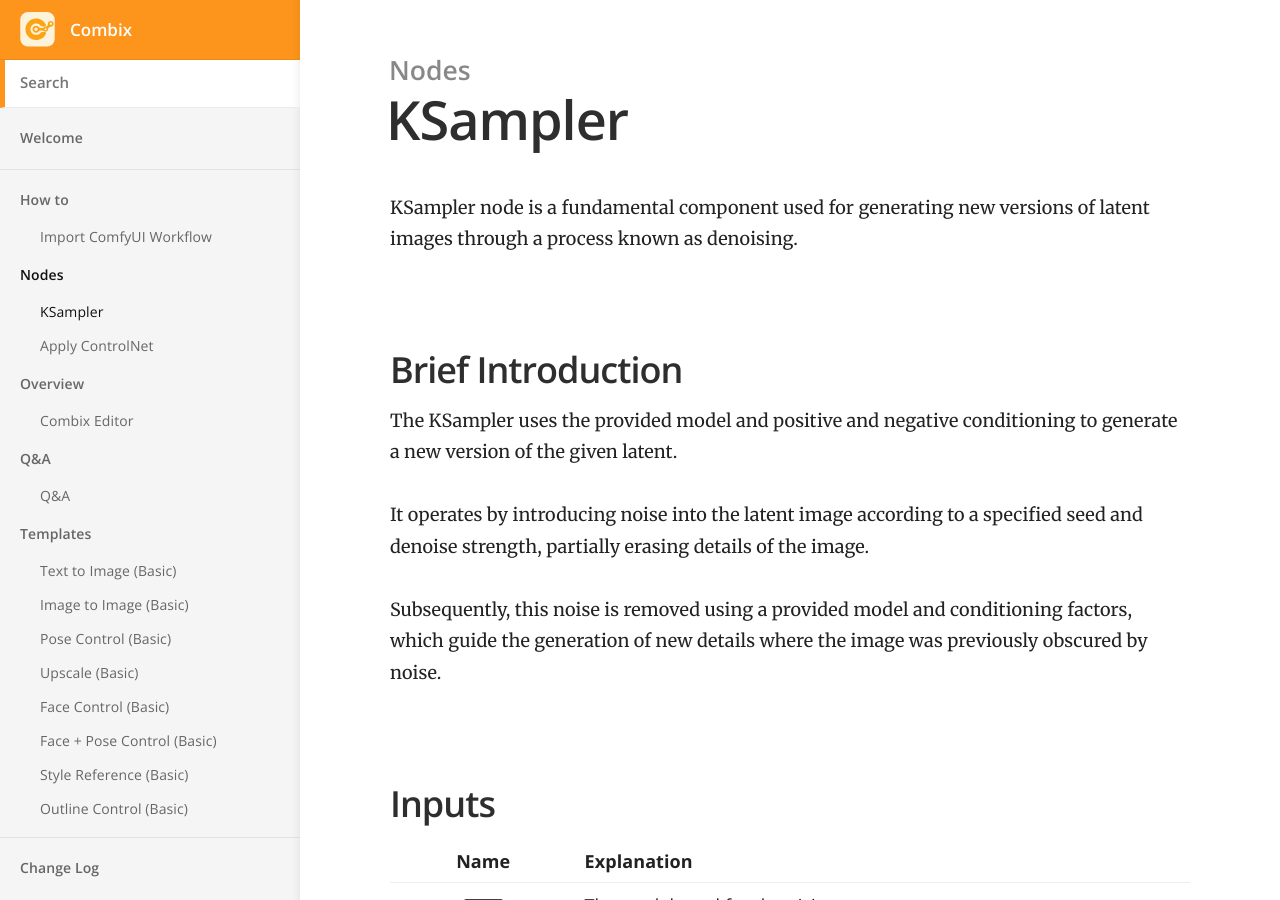
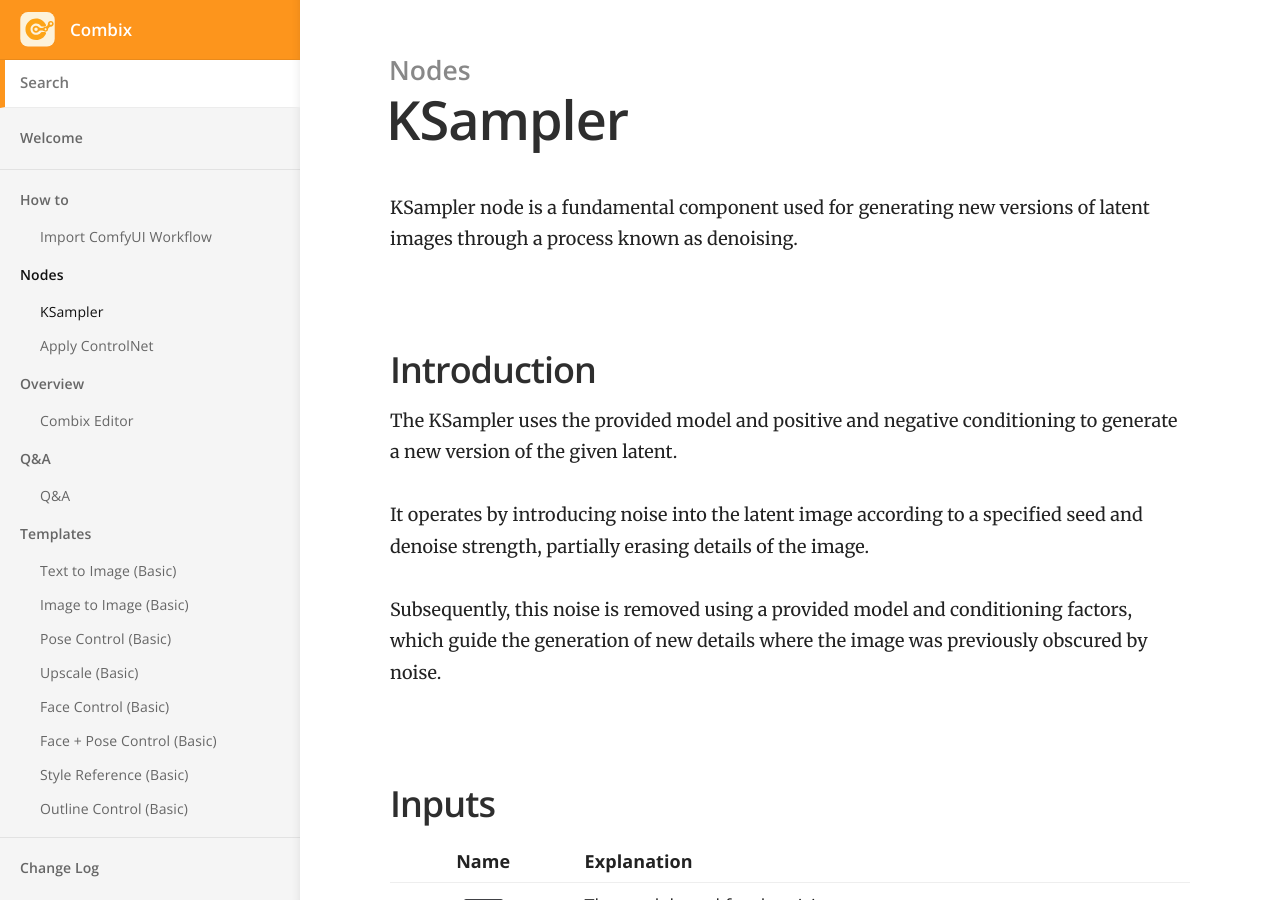
Before and after one commit to magmai-ai/magmai-doc, a Jekyll site: the page built from _docs/nodes/KSampler.md, in a window 1280 px wide and 900 px high. Built offline with Jekyll 4.4.1, drawn with Linux system fonts in a browser that asks for light colours.

```diff
--- a/_docs/nodes/KSampler.md
+++ b/_docs/nodes/KSampler.md
@@ -11,7 +11,7 @@ KSampler node is a fundamental component used for generating new versions of lat
 
 <br>
 
-## Brief Introduction
+## Introduction
 
 The KSampler uses the provided model and positive and negative conditioning to generate a new version of the given latent.
 
```
Also changed, not shown: _docs/nodes/Apply ControlNet.md (+1 -1 lines).
